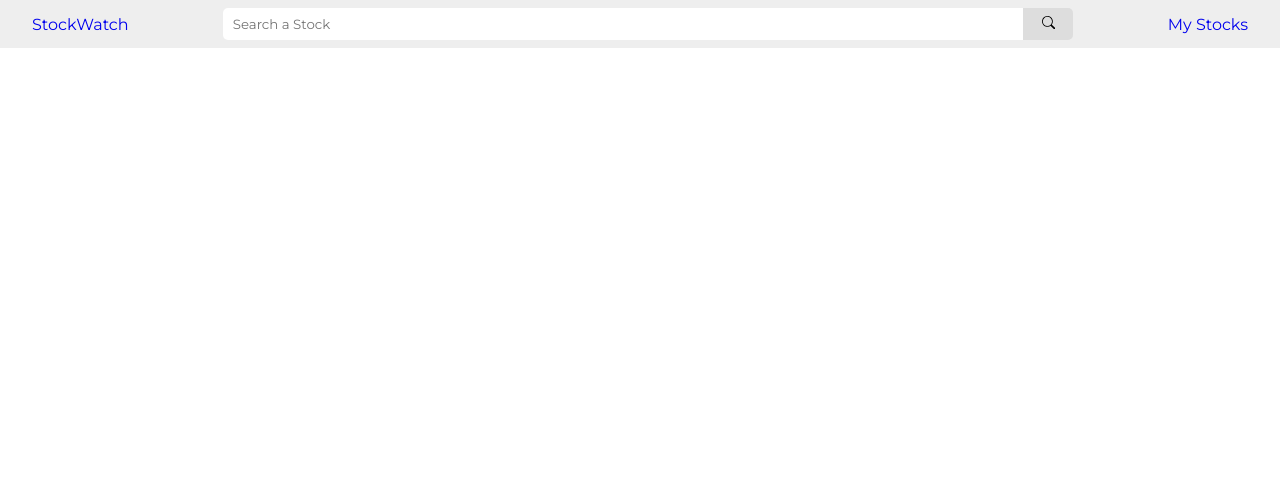
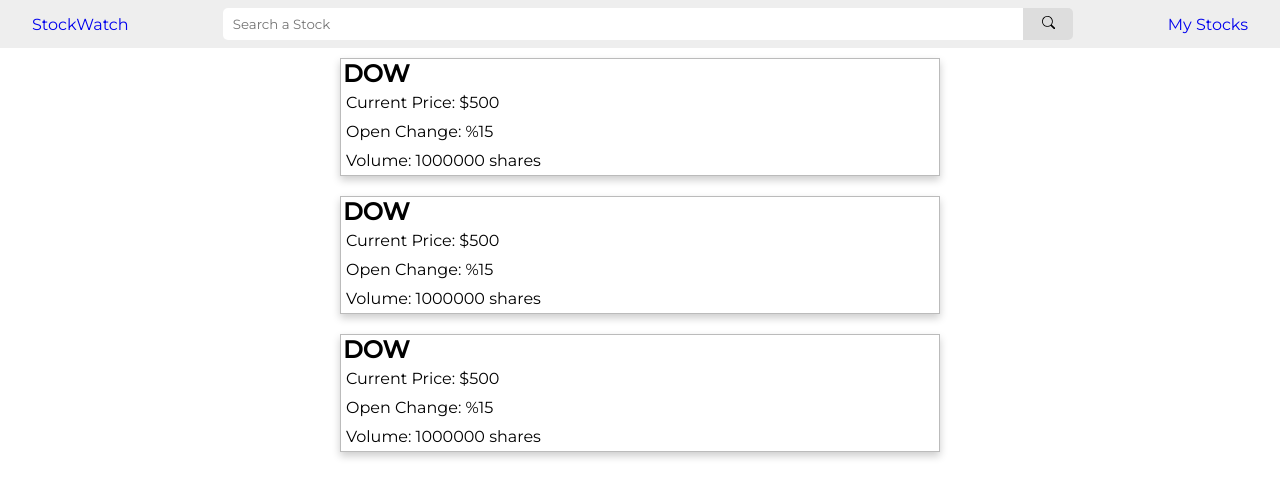
Before and after one commit to QuanDev2/stock-watch, a React (Create React App) app: page / in a window 1280 px wide. Shown: the top 498 px of the page. Built offline with nearby package versions, Linux system fonts and the light colour scheme.

Commit message:
Initial code for StockSummaryCard and base code for Homepage

```diff
--- a/src/components/StockSummaryCard.js
+++ b/src/components/StockSummaryCard.js
@@ -3,10 +3,34 @@ import styled from '@emotion/styled'
 
 const Container = styled.div`
 	border: solid 1px #bbb;
+	box-shadow: 0 4px 8px 0 rgba(0,0,0,0.2);
+  	transition: 0.3s;
+	margin:10px;
+	min-width:600px;
+	max-width:800px;
+
+	&:hover {
+		box-shadow: 0 8px 16px 0 rgba(0,0,0,0.2);
+	}
+
+	& > p {
+		padding:5px;
+	}
+
+	& > h2 {
+		padding-left:2px;
+	}
 `
 
-function StockSummaryCard() {
-	return <Container></Container>
+function StockSummaryCard({ currentPrice, openChange, volume }) {
+	return (
+		<Container>
+			<h2>DOW</h2>
+			<p>Current Price: ${currentPrice} </p>
+			<p>Open Change: %{openChange} </p>
+			<p> Volume: {volume} shares </p>
+		</Container>
+	)
 }
 
 export default StockSummaryCard
--- a/src/pages/homepage/Homepage.js
+++ b/src/pages/homepage/Homepage.js
@@ -1,14 +1,39 @@
 import React from 'react'
 import styled from '@emotion/styled'
+import StockSummaryCard from '../../components/StockSummaryCard'
 
-const Container = styled.div``
+const Container = styled.div`
 
-const MarketSummaryContainer = styled.div``
+`
+
+const MarketSummaryContainer = styled.div`
+	display: flex;
+	flex-direction:column;
+	justify-content: center;
+  	align-items: center;
+`
+
 
 function Homepage() {
 	return (
 		<Container>
-			<MarketSummaryContainer></MarketSummaryContainer>
+			<MarketSummaryContainer>
+				<StockSummaryCard
+					currentPrice = {500}
+					openChange = {15}
+					volume = {1000000}
+				/>
+				<StockSummaryCard
+					currentPrice = {500}
+					openChange = {15}
+					volume = {1000000}
+				/>
+				<StockSummaryCard
+					currentPrice = {500}
+					openChange = {15}
+					volume = {1000000}
+				/>
+			</MarketSummaryContainer>
 		</Container>
 	)
 }
```
